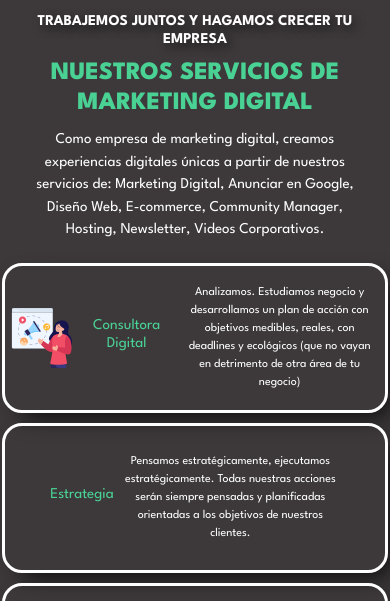
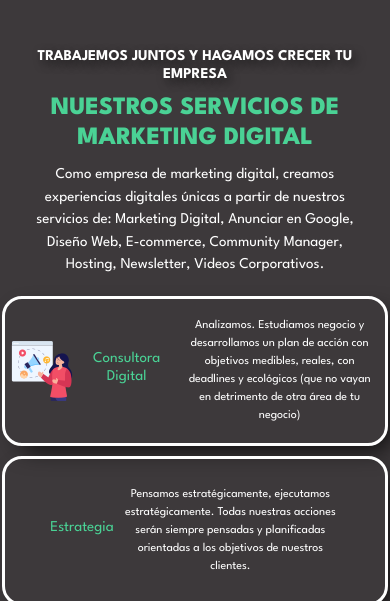
Before and after one commit to jgourriet/Dfsoluciones, a plain HTML site: page pages/servicios.html in a window 390 px wide. Shown: the part 103-704 px from the top of the page. Drawn offline with nearby package versions, Linux system fonts and the light colour scheme.

Commit message:
responsive servicios modifs

```diff
--- a/css/style.css
+++ b/css/style.css
@@ -1399,7 +1399,9 @@ main {
         width: 300px;
         height: 250px;
     }
-
+    .titulo__servicios{
+        padding-top: 35px;
+    }
     .titulo__servicios h3 {
         font-size: 15px;
     }
```
Also changed, not shown: img/fondo-footer.png.
